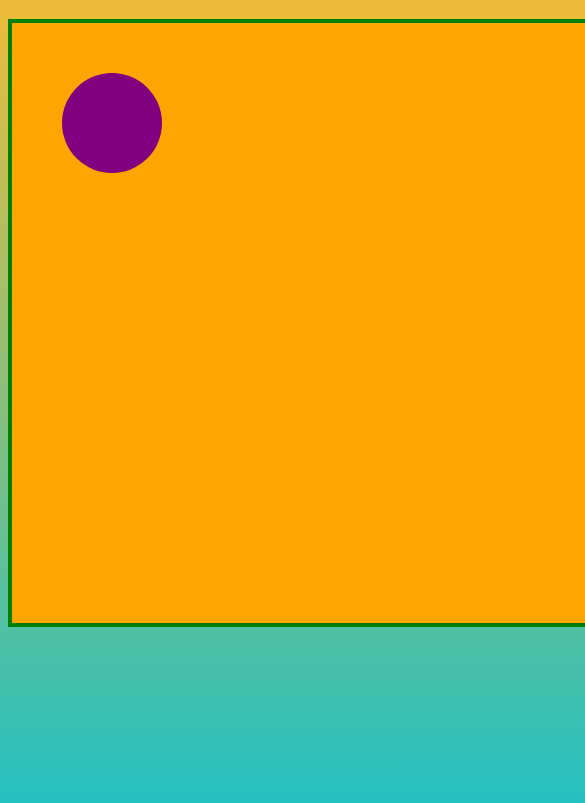
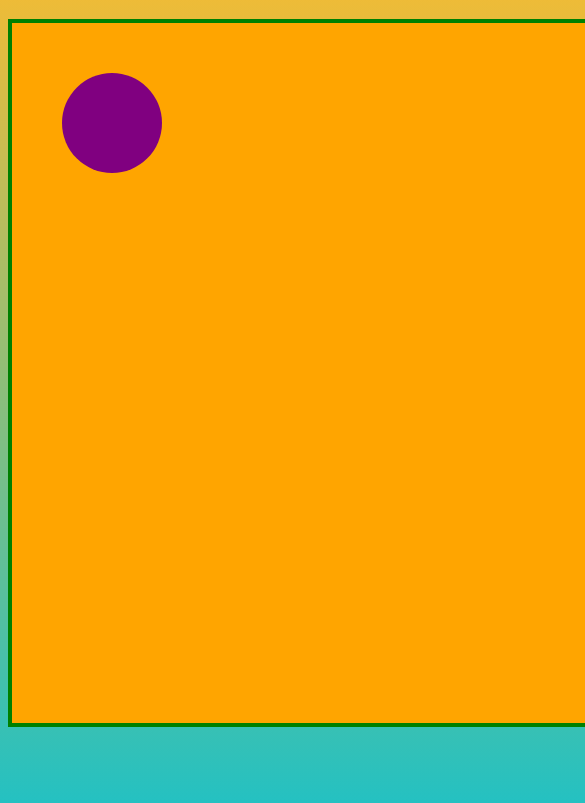
Before and after one commit to CobyWalsh/Green-Dot-Game, a plain HTML site: page index.html in a window 390 px wide. Shown: the part 61-864 px from the top of the page, 585 px wide, since content can reach past the window. Drawn offline with Linux system fonts and the light colour scheme.

Commit message:
changed width and height of box to perentages. Working on making the game responsive to all screen sizes.

```diff
--- a/index.html
+++ b/index.html
@@ -26,7 +26,7 @@
 </head>
 <body>
     <h1>Purple Ball</h1>
-    <canvas id="gameArea" width="800" height="600"></canvas>
+    <canvas id="gameArea" width="900%" height="700%"></canvas>
     <script src="index.js"></script>
 </body>
 </html>
```
